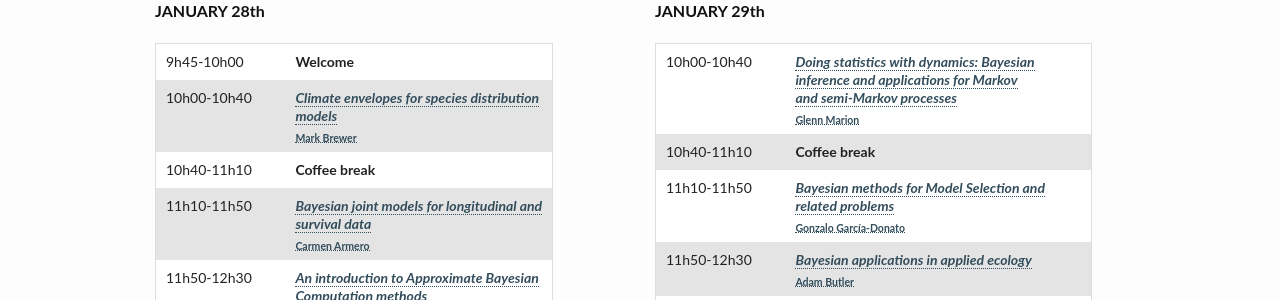
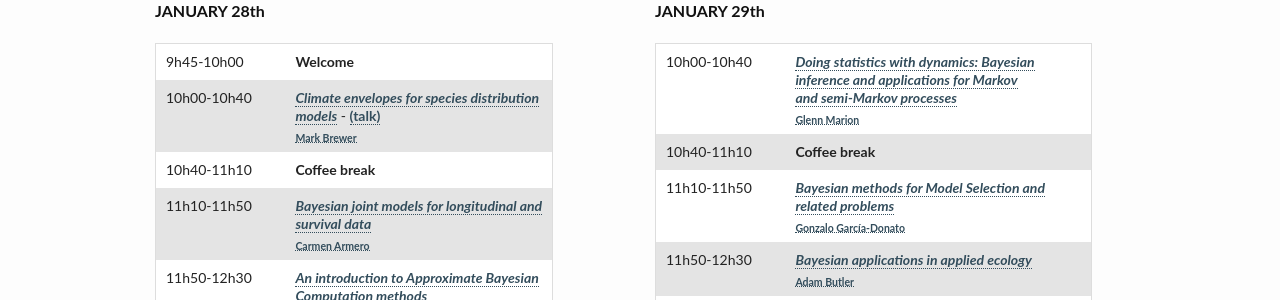
Before and after one commit to VABAR/VABAR.github.io, a Jekyll site: the page built from _posts/events/2015-12-17-ScoVa16.md, in a window 1280 px wide. Shown: the part 411-711 px from the top of the page. Built offline with Jekyll 4.4.1, drawn with Linux system fonts in a browser that asks for light colours.

Commit message:
Update 2015-12-17-ScoVa16.md

```diff
--- a/_posts/events/2015-12-17-ScoVa16.md
+++ b/_posts/events/2015-12-17-ScoVa16.md
@@ -20,7 +20,7 @@ ScoVa16 will be held at the Faculty of Mathematics of the Universitat de Valènc
 **JANUARY 28th**
 
 9h45-10h00 || **Welcome**
-10h00-10h40 || [_Climate envelopes for species distribution_ <br> _models_]({{ site.url }}/assets/scova16/Brewer-Abstract.pdf)<br>[<sub>Mark Brewer</sub>](http://www.bioss.ac.uk/people/markb.html)
+10h00-10h40 || [_Climate envelopes for species distribution_ <br> _models_]({{ site.url }}/assets/scova16/Brewer-Abstract.pdf) - [(talk)]({{ site.url }}/assets/scova16/Brewer-Talk.pdf) <br>[<sub>Mark Brewer</sub>](http://www.bioss.ac.uk/people/markb.html)
 10h40-11h10 || **Coffee break**
 11h10-11h50 || [_Bayesian joint models for longitudinal and_ <br> _survival data_]({{ site.url }}/assets/scova16/Armero-Abstract.pdf)<br>[<sub>Carmen Armero</sub>](http://www.uv.es/armero/)
 11h50-12h30 || [_An introduction to Approximate Bayesian_ <br> _Computation methods_]({{ site.url }}/assets/scova16/Castellanos-Abstract.pdf)<br>[<sub>María-Eugenia Castellanos</sub>](https://gestion2.urjc.es/curriculum/pdicv?id=maria.castellanos)
```
